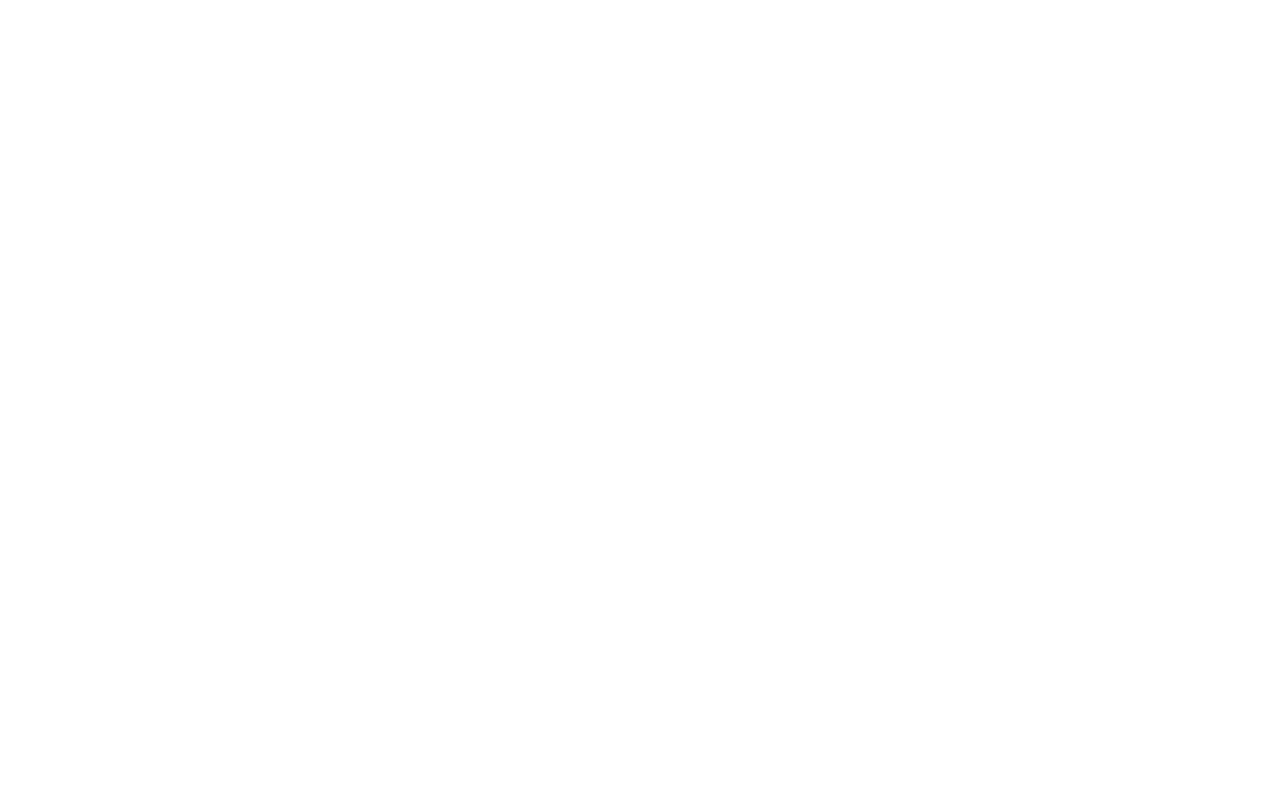
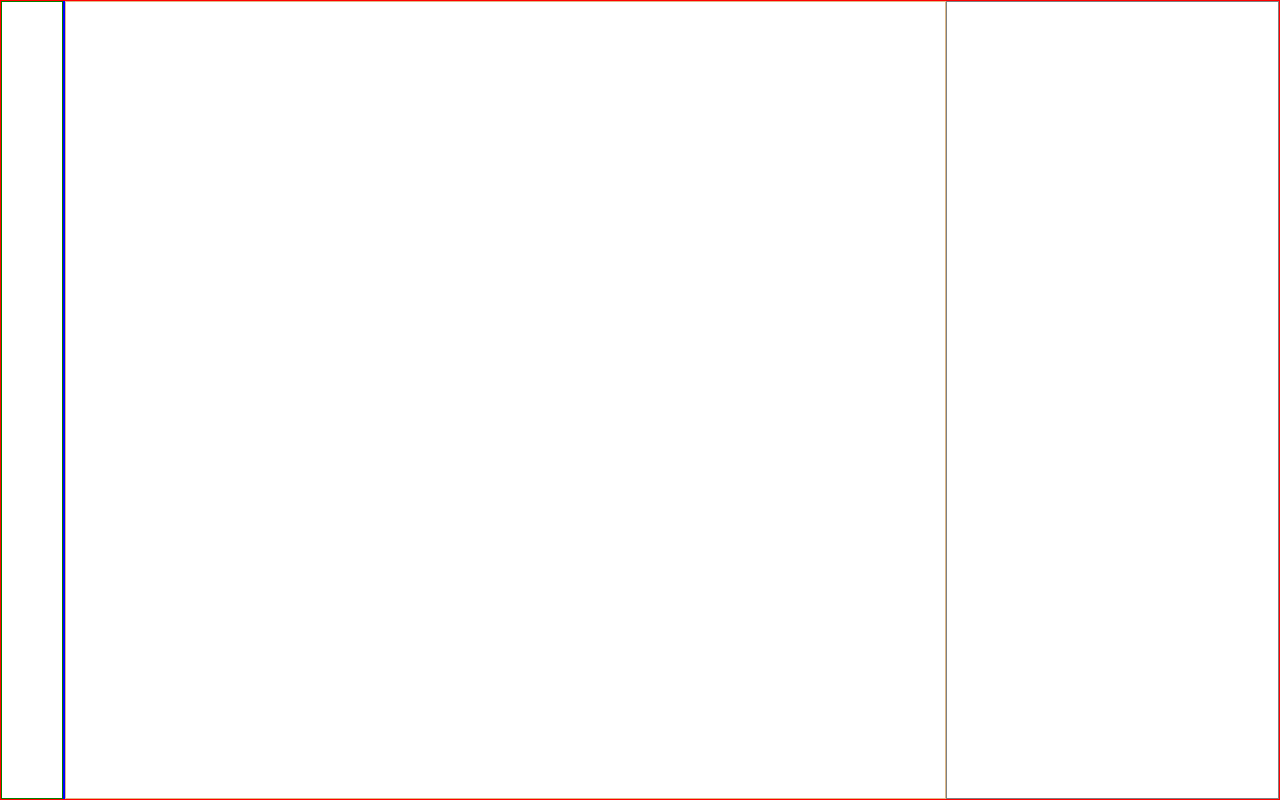
Before and after one commit to perfringis/react-project-1, a React app: page / in a window 1280 px wide. Built offline with nearby package versions, Linux system fonts and the light colour scheme.

Commit message:
start implementing dashboard

```diff
--- a/src/components/App.jsx
+++ b/src/components/App.jsx
@@ -1,7 +1,9 @@
 import React from 'react';
 
+import Dashboard from './Dashboard';
+
 const App = () => {
-  return <div></div>;
+  return <Dashboard />;
 };
 
 export default App;
--- /dev/null
+++ b/src/components/Dashboard.jsx
@@ -0,0 +1,14 @@
+import React from 'react';
+
+const Dashboard = () => {
+  return (
+    <div className='main'>
+      <div className='left-navbar'></div>
+      <div className='left-navbar-border'></div>
+      <div className='main-panel'></div>
+      <div className='right-navbar'></div>
+    </div>
+  );
+};
+
+export default Dashboard;
--- a/src/style/index.scss
+++ b/src/style/index.scss
@@ -20,3 +20,41 @@
 $white: #ffffff;
 
 @import 'bootstrap/dist/css/bootstrap.min.css';
+
+.main {
+  display: flex;
+  flex-direction: row;
+
+  width: 100%;
+  height: 100%;
+
+  border: 1px solid red;
+}
+
+.left-navbar {
+  width: 90px;
+  height: 100%;
+
+  border: 1px solid green;
+}
+
+.left-navbar-border {
+  width: 1px;
+  height: 100%;
+
+  border: 1px solid blue;
+}
+
+.main-panel {
+  width: 1300px;
+  height: 100%;
+
+  border: 1px solid burlywood;
+}
+
+.right-navbar {
+  width: 491px;
+  height: 100%;
+
+  border: 1px solid gray;
+}
```
